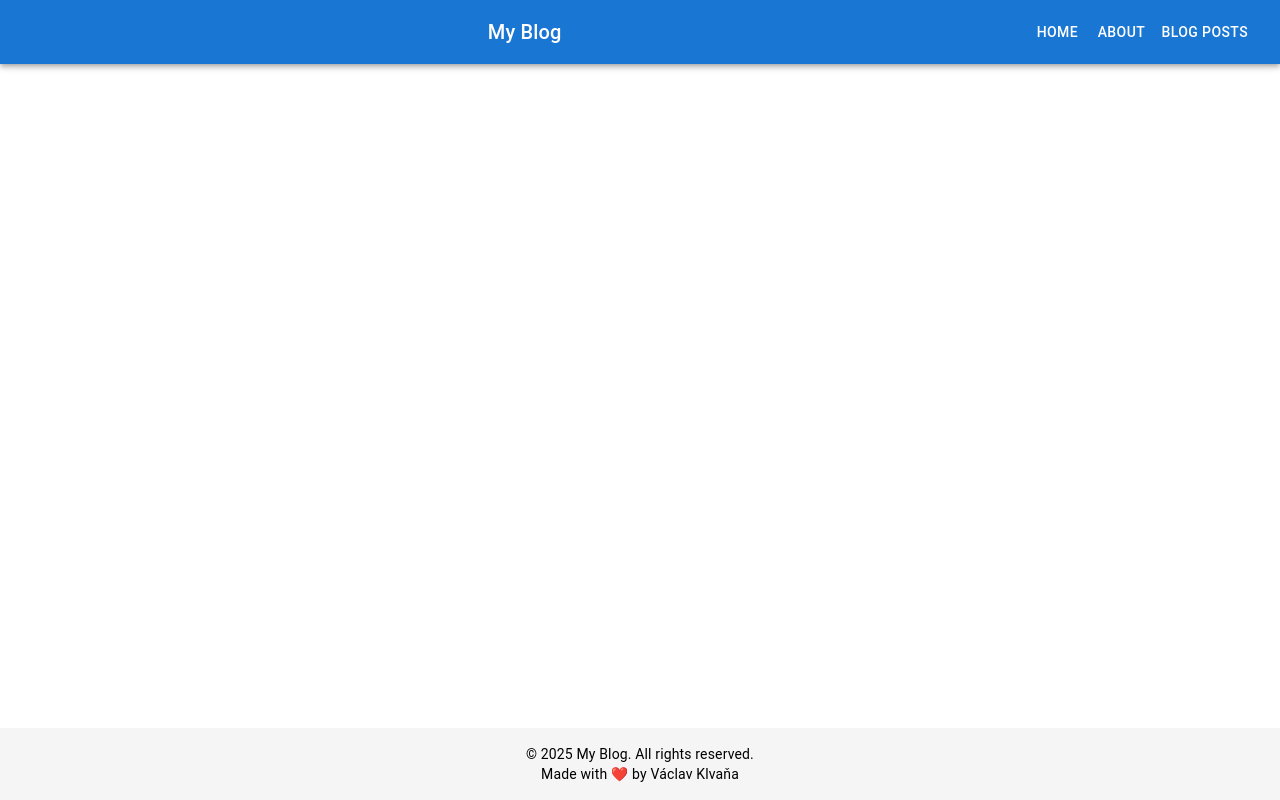
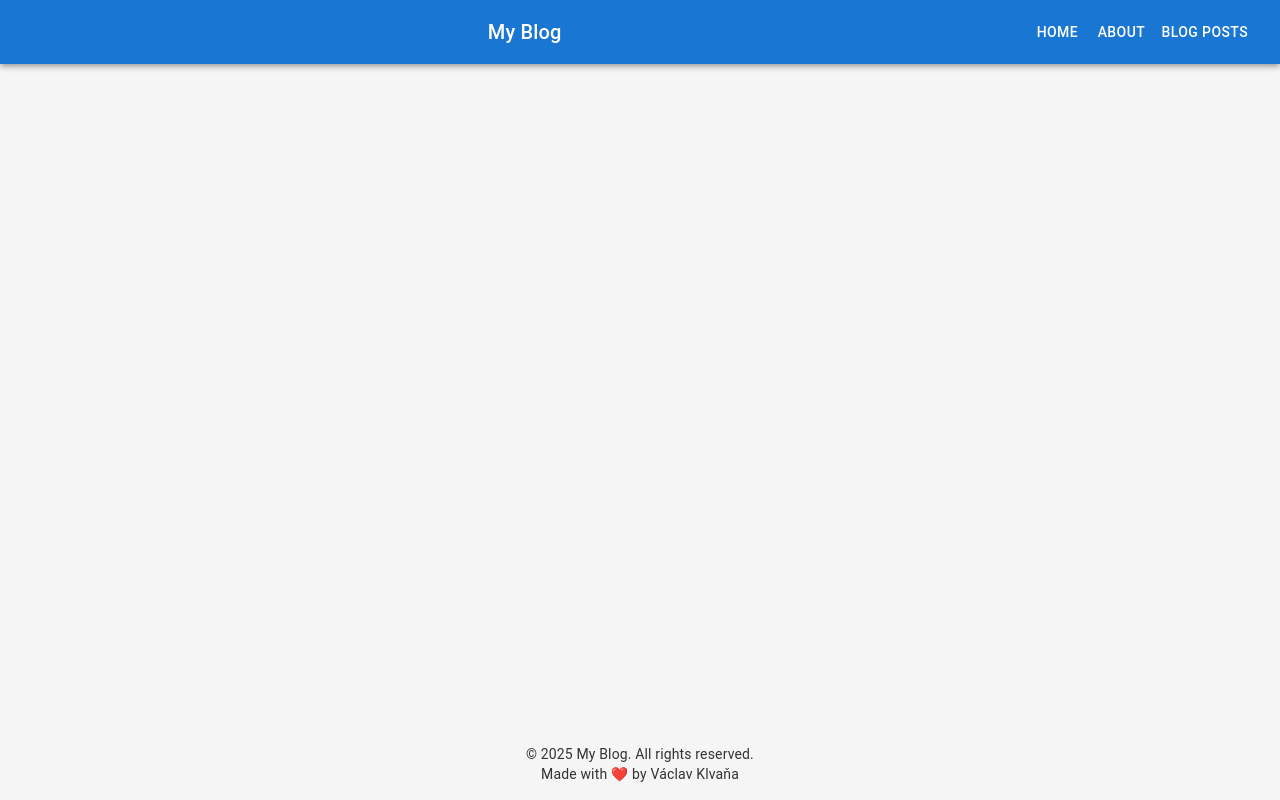
Before and after one commit to KlvanaVaclav/blog, a React (Create React App) app: page / in a window 1280 px wide. Built offline with nearby package versions, Linux system fonts and the light colour scheme.

Commit message:
ColorThemes

```diff
--- a/package.json
+++ b/package.json
@@ -19,9 +19,9 @@
   "homepage": "https://klvanavaclav.github.io/blog/",
   "scripts": {
     "start": "npm run sass && react-scripts start",
-    "build": "react-scripts build",
+    "build": "npm run sass && react-scripts build",
     "predeploy": "npm run build",
-    "deploy": "gh-pages -d build",
+    "deploy": "gh-pages -d build -b gh-pages -r https://github.com/KlvanaVaclav/Blog.git",
     "clean-css": "rimraf src/styles/css/*",
     "sass": "npm run clean-css && sass src/styles/scss/main.scss:src/styles/css/main.css --no-source-map --style=compressed"
   },
--- a/src/styles/css/main.css
+++ b/src/styles/css/main.css
@@ -1 +1 @@
-.App{text-align:center;display:flex;flex-direction:column;min-height:100vh}.App-logo{height:40vmin;pointer-events:none}@media(prefers-reduced-motion: no-preference){.App-logo{animation:App-logo-spin infinite 20s linear}}.App-header{background-color:#282c34;flex:1;display:flex;flex-direction:column;align-items:center;justify-content:center;font-size:calc(10px + 2vmin);color:#fff}.main-content{flex:1}.App-link{color:#61dafb}.Footer{background-color:#282c34;color:#fff;text-align:center;padding:1rem}@keyframes App-logo-spin{from{transform:rotate(0deg)}to{transform:rotate(360deg)}}body{margin:0;font-family:-apple-system,BlinkMacSystemFont,"Segoe UI","Roboto","Oxygen","Ubuntu","Cantarell","Fira Sans","Droid Sans","Helvetica Neue",sans-serif;-webkit-font-smoothing:antialiased;-moz-osx-font-smoothing:grayscale}code{font-family:source-code-pro,Menlo,Monaco,Consolas,"Courier New",monospace}
+.App{text-align:center;display:flex;flex-direction:column;min-height:100vh}.App-logo{height:40vmin;pointer-events:none}@media(prefers-reduced-motion: no-preference){.App-logo{animation:App-logo-spin infinite 20s linear}}.App-header{background-color:#282c34;flex:1;display:flex;flex-direction:column;align-items:center;justify-content:center;font-size:calc(10px + 2vmin);color:#fff}.main-content{flex:1}.App-link{color:#61dafb}.Footer{background-color:#282c34;color:#fff;text-align:center;padding:1rem}@keyframes App-logo-spin{from{transform:rotate(0deg)}to{transform:rotate(360deg)}}body{margin:0;font-family:-apple-system,BlinkMacSystemFont,"Segoe UI","Roboto","Oxygen","Ubuntu","Cantarell","Fira Sans","Droid Sans","Helvetica Neue",sans-serif;-webkit-font-smoothing:antialiased;-moz-osx-font-smoothing:grayscale}code{font-family:source-code-pro,Menlo,Monaco,Consolas,"Courier New",monospace}body{background-color:#f5f5f5;color:#333}button{background-color:#3498db;color:#fff;border:none;padding:10px 15px;cursor:pointer;transition:background .3s}button:hover{background-color:rgb(36.7380753138,138.7882845188,207.1619246862)}
--- /dev/null
+++ b/src/styles/scss/_variables.scss
@@ -0,0 +1,5 @@
+$primary: #3498db;
+$secondary: #2ecc71;
+$accent: #e74c3c;
+$background: #f5f5f5;
+$text: #333;
--- a/src/styles/scss/main.scss
+++ b/src/styles/scss/main.scss
@@ -1,2 +1,22 @@
 @use "App";
 @use "index";
+@use "variables" as *;
+@use "sass:color"; // 👈 Required for `color.adjust`
+
+body {
+    background-color: $background;
+    color: $text;
+}
+
+button {
+    background-color: $primary;
+    color: white;
+    border: none;
+    padding: 10px 15px;
+    cursor: pointer;
+    transition: background 0.3s;
+
+    &:hover {
+        background-color: color.scale($primary, $lightness: -10%);
+    }
+}
```
